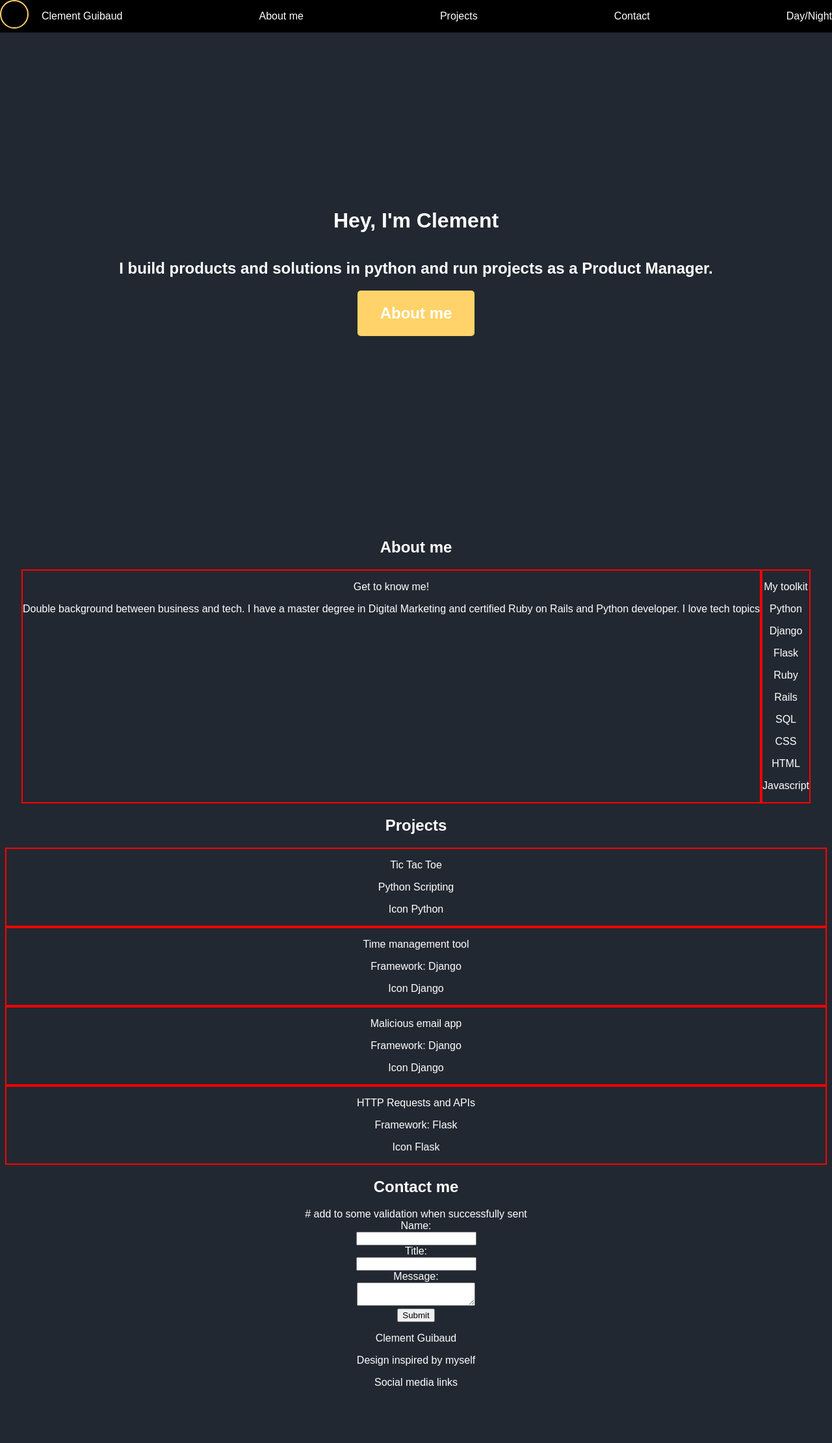
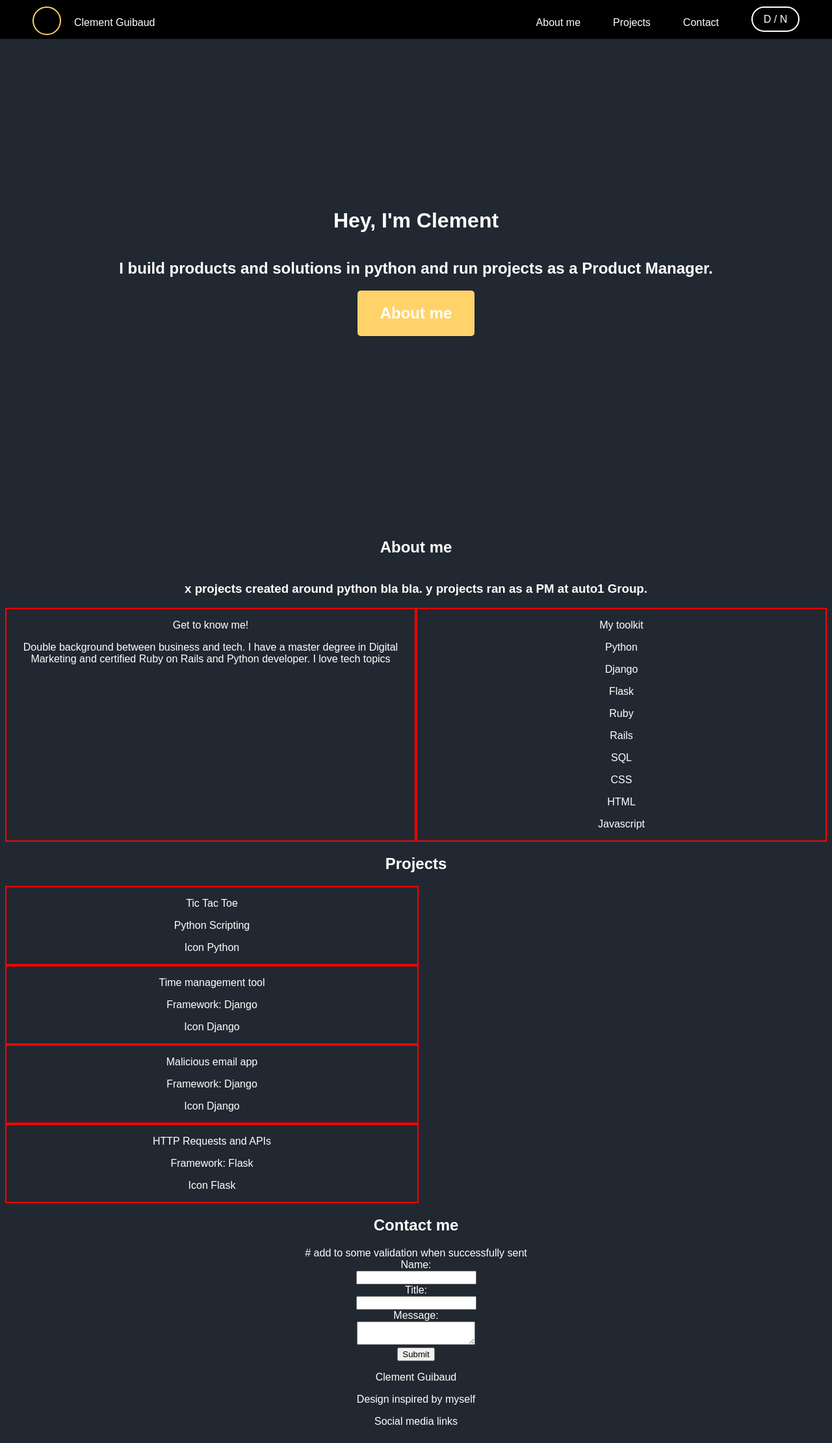
Before and after one commit to gambas-maker/portfolio-website, a Flask app: page / in a window 1280 px wide. Shown: the whole page at 65% size. Before the commit the page ends 2132 px from the top, so only its background shows below. Run offline with Flask 3, Linux system fonts and the light colour scheme; some web fonts are replaced.

Commit message:
changes in nav bar for mode switch

```diff
--- a/static/style.css
+++ b/static/style.css
@@ -7,7 +7,7 @@ body{
 }
 
 nav{
-    /*padding: 20px 50px;*/
+    padding: 10px 50px 0px 50px;
     background-color: black;
     position: fixed;
     display: flex;
@@ -34,8 +34,18 @@ nav{
 .about-me-container{
     display: flex;
     flex-direction: row;
-    justify-content: center;
+    justify-content: space-between;
 }
+
+.cards-container{
+    justify-content: left;
+}
+
+.card{
+    width: 50%;
+    border: 2px solid red;
+}
+
 
 .landing{
     height: 100vh;
@@ -50,39 +60,46 @@ nav{
     text-align: center;
 }
 
-.cards-container{
-    justify-content: center;
-}
 
-.card{
-    border: 2px solid red;
+.tabs{
+    display: flex;
+    flex-direction: row;
 }
 
 .tab{
-    display: flex;
-    flex-direction: column;
     list-style-type: none;
     justify-content: space-between;
+    margin-right: 50px;
     background: black;
     transition: background 0.3s ease;
 }
 
+.mode_switch{
+    display: flex;
+    flex-direction: row;
+    border-radius: 35px;
+    width: 70px;
+    justify-content:center;
+    height: 35px;
+    border: solid 2px white;
+    transition: border-color 0.3s ease;
+}
+
+.mode_switch:hover{
+    border-color: #ffbd1d;
+}
+
 .tab:hover{
     background: linear-gradient(to bottom,
-                                black 80%, /* First color for the bottom 20% */
-                                #ffbd1d 20%);
+                                black 90%, /* First color for the bottom 20% */
+                                #ffbd1d 10%);
 }
 
-/*.test{
-    background-color: transparent;
-    height: 10px;
-    transition: height 0.3s ease, background-color 0.3s ease;
+.day{
+    background: transparent;
+    align-content: center;
+    font-size: 16px;
 }
-
-.test:hover{
-    height: 5px;
-    background-color: #ffbd1d;
-}*/
 
 li{
     padding-inline: 20px;
@@ -102,7 +119,6 @@ button{
 }
 
 button:hover{
-
     background-color: #ffbd1d;
 }
 
--- a/templates/landing_page.html
+++ b/templates/landing_page.html
@@ -17,35 +17,21 @@
             <p>Clement Guibaud</p>
         </div>
     </div>
+    <div class="tabs">
         <div class="tab">
             <p>About me</p>
-        <div class="test">
 
-        </div>
         </div>
         <div class="tab">
             <p>Projects</p>
-        <div class="test">
-
-        </div>
         </div>
         <div class="tab">
             <p>Contact</p>
-        <div class="test">
-
+        </div>
+        <div class="mode_switch">
+            <div class="day">D / N</div>
         </div>
     </div>
-    <div class="tab">
-        <p>Day/Night</p>
-    </div>
-<!--    <ul>-->
-<!--        <li>-->
-<!--            About me-->
-<!--        </li>-->
-<!--        <li>Projects</li>-->
-<!--        <li>Contact</li>-->
-<!--        <li>Day/Night</li>-->
-<!--    </ul>-->
 </nav>
 <div class="landing">
     <h1>Hey, I'm Clement</h1>
@@ -54,6 +40,7 @@
 </div>
 <div class="container">
     <h2>About me</h2>
+    <h3>x projects created around python bla bla. y projects ran as a PM at auto1 Group.</h3>
     <div class="about-me-container">
         <div class="card">
             <p>Get to know me!</p>
```
Lines whose indentation alone changed are shown as unchanged.
